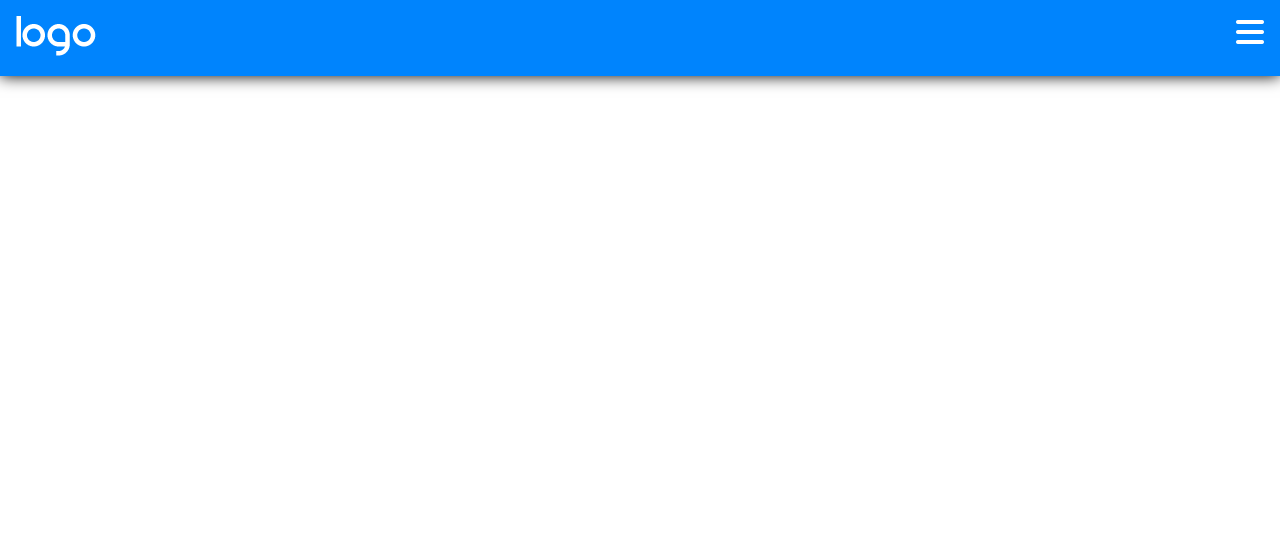
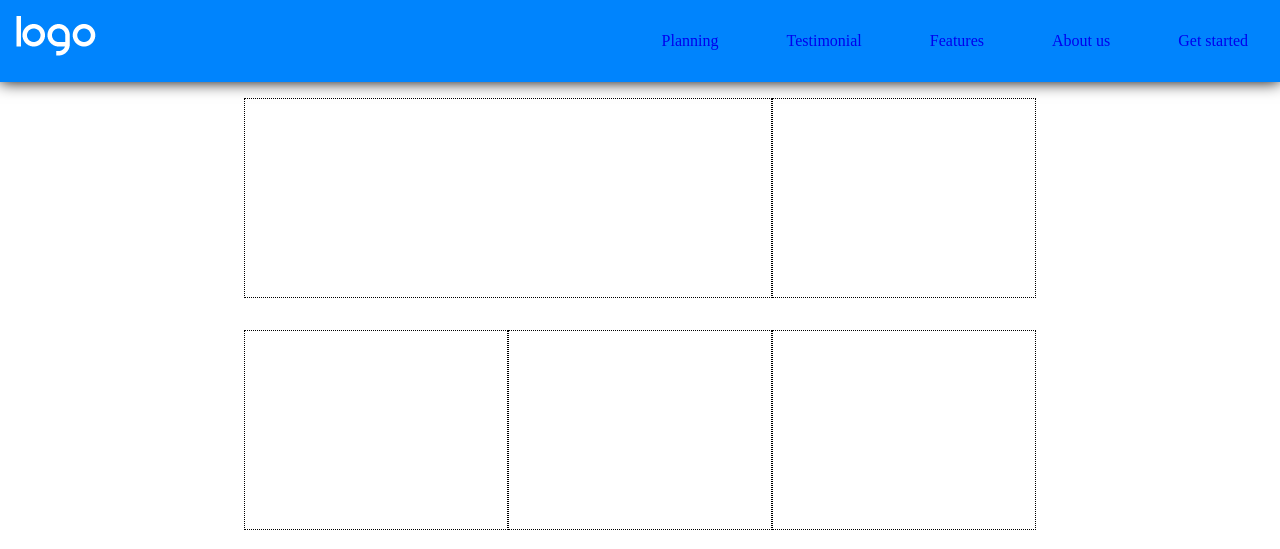
Before and after one commit to lucaruboni/htmlcss-responsive-layout, a plain HTML site: page index.html in a window 1280 px wide. Drawn offline with Linux system fonts and the light colour scheme.

Commit message:
[add] feature section structure

```diff
--- a/assets/css/style.css
+++ b/assets/css/style.css
@@ -3,6 +3,8 @@
     margin: 0;
     padding: 0;
 }
+
+/* #region utilities */
 
 .flexbox{
     display: flex;
@@ -13,6 +15,56 @@
     --light-white: #ffffff;
 }
 
+.container{
+    width: 80%;
+    max-width: 1152px;
+}
+
+.row{
+    display: flex;
+    flex-wrap: wrap;
+    margin: 0 -1rem;
+    justify-content: center;
+}
+
+[class="col_12"]{
+    padding: 0 1rem;
+    width: 200px;
+    height: 200px;
+}
+
+.col_12{
+    width: 100%;
+    margin:1rem 0;
+}
+
+.link{
+    padding: 1rem;
+    margin: 1rem;
+    display: inline-block;
+}
+
+.d_none_lg{
+    display: none;
+}
+
+/* #endregion utilities */
+
+/* #region debug */
+.col_12{
+    border: 1px dotted;
+    height: 200px;
+}
+
+.col_md_6{
+    height: 200px;
+}
+
+.col_md_4{
+    height: 200px;
+}
+/* #endregion debug */
+
 /* #region header */
 
 .head_container{
@@ -22,6 +74,7 @@
     top: 0;
     left: 0;
     box-shadow: 0 0 15px;
+    width: 100%;
 }
 
 #logo{
@@ -39,7 +92,9 @@
 
 /* #region main */
 
-
+.app_main{
+    justify-content: center;
+}
 
 
 
@@ -55,11 +110,40 @@
 
 /* #region mediaquery */
 
-@media screen and (max-width: 768px){
+@media screen and (min-width: 768px){
+    .col_md_6{
+        width: calc(100% / 12 * 6);
+    }
 
+    .col_md_3{
+        width: calc(100% / 12 *3);
+
+    }
+
+}
+
+@media screen and (min-width: 1160px){
+
+    .d_none{
+        display: none;
+    }
+
+    .d_none_lg{
+        display: inline-block;
+    }
+
+    .col_md_6{
+        width: calc(100% / 12 * 6);
+    }
+
+    .col_md_3{
+        width: calc(100% / 12 *3);
+
+    }
 
 }
 
 
 
+
 /* #endregion mediaquery */
--- a/index.html
+++ b/index.html
@@ -17,14 +17,65 @@
                 <img id="logo" src="./assets/img/logo.png" alt="">
             </a>
 
-            <a href="#">
+            <a href="#" class="d_none">
                 <i class="fa-solid fa-2x fa-bars"></i>
             </a>
 
+            <div class="link_container d_none_lg">
+                <a href="#" class="d_none_lg">
+                    <span class="link">
+                        Planning
+                    </span>
+                </a>
+                <a href="#" class="d_none_lg">
+                    <span class="link">
+                        Testimonial
+                    </span>
+                </a>
+                <a href="#" class="d_none_lg">
+                    <span class="link">
+                        Features
+                    </span>
+                </a>
+                <a href="#" class="d_none_lg">
+                    <span class="link">
+                        About us
+                    </span>
+                </a>
+                <a href="#" class="d_none_lg">
+                    <span class="link btn">
+                        Get started
+                    </span>
+                </a>
+            </div>
         </div>
     </header>
     <!-- /.app_header -->
-    <main class="app_main"></main>
+    <main class="app_main flexbox">
+        <div class="container">
+            <section class="feature">
+                <div class="row">
+                    <div class="col_12 col_md_6">
+
+                    </div>
+                    <div class="col_12 col_md_3">
+                    </div>
+                </div>
+                <div class="row">
+
+                    <div class="col_12 col_md_3">
+
+                    </div>
+                    <div class="col_12 col_md_3">
+
+                    </div>
+                    <div class="col_12 col_md_3">
+
+                    </div>
+                </div>
+            </section>
+        </div>
+    </main>
     <!-- /.app_main -->
     <footer class="app_footer"></footer>
     <!-- /.app_footer -->
```
